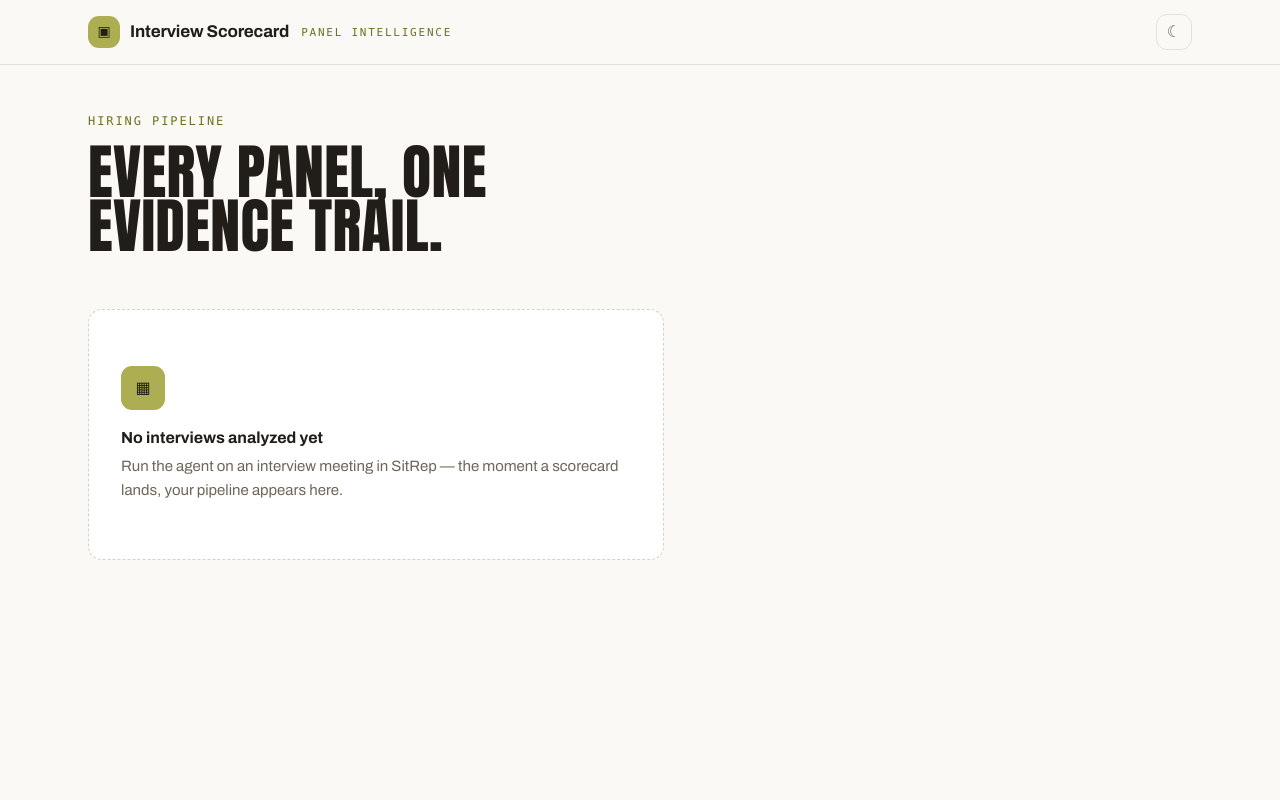
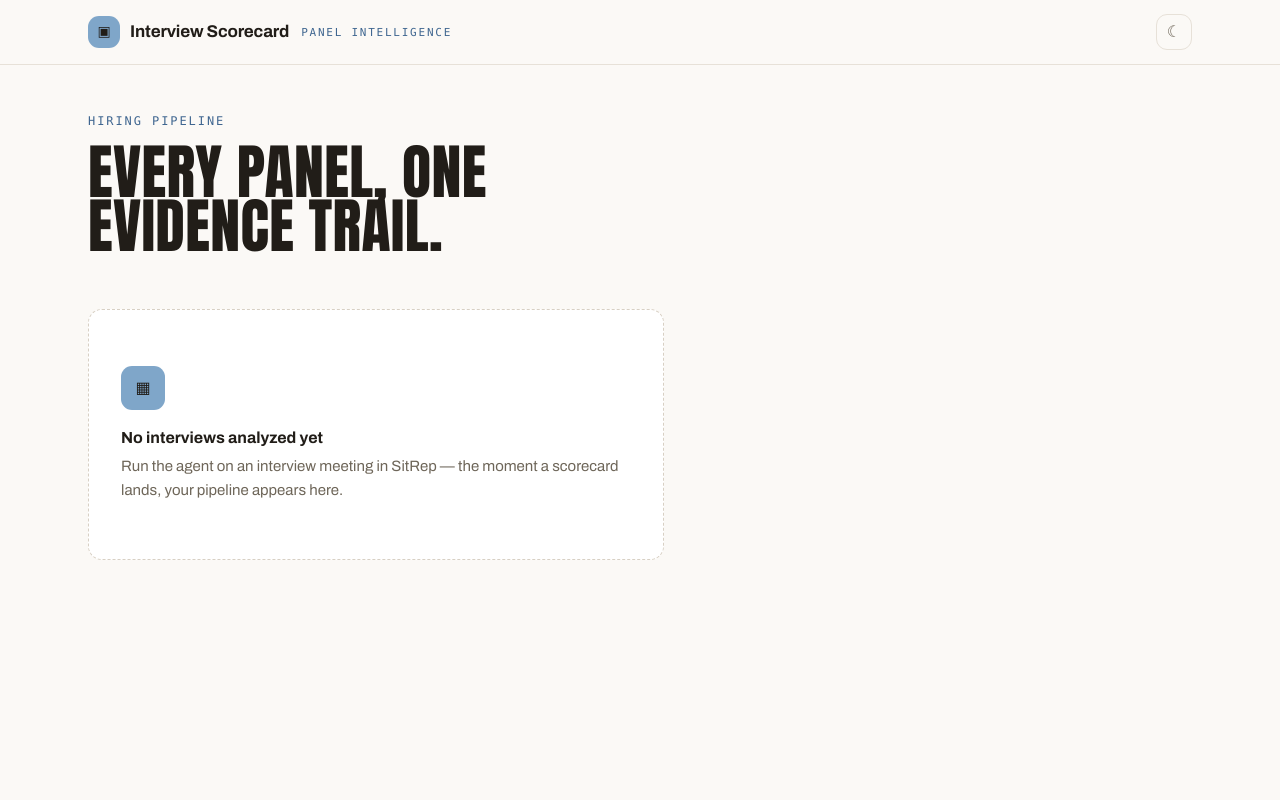
Before and after one commit to ruhan-wankhede/sitrep-hackathon, a FastAPI app: template app/web/templates/home.html in a window 1280 px wide. Run offline with FastAPI, Linux system fonts and the light colour scheme; the template is opened without the code that fills it, so the values that code supplies are empty; some libraries are stand-ins or nearby versions.

Commit message:
style: switch accent to slate blue (#7FA6C9) per final design system

```diff
--- a/app/web/templates/base.html
+++ b/app/web/templates/base.html
@@ -58,7 +58,7 @@
       --paper:#FBF9F6; --surface:#FFFFFF; --surface-2:#FCFBF9; --panel:#F5F1EA; --track:#EFE9E0;
       --line:#E7E1D8; --line-2:#D8D0C4; --line-soft:#EEE8DE;
       --fg:#211D18; --fg2:#3B362E; --fg-soft:#6E6659; --fg-mute:#8A8175; --fg-faint:#A39A8C;
-      --accent:#ADAE52; --accent-text:#6F7020; --accent-hover:#9C9D45; --accent-wash:#EDEDD6; --accent-deep:#6F7020;
+      --accent:#7FA6C9; --accent-text:#3F6690; --accent-hover:#6E97BD; --accent-wash:#E3ECF3; --accent-deep:#3F6690;
       --warn:#E8912A; --warn-text:#8A5A12; --warn-wash:#FBEBD3;
       --danger:#C67E64; --danger-text:#7C4230; --danger-wash:#F5E4DC;
       --shadow-card:0 8px 24px rgba(33,29,24,.05);
@@ -69,7 +69,7 @@
       --paper:#16130D; --surface:#211E17; --surface-2:#2A251B; --panel:#2F291D; --track:#332E22;
       --line:#3A3427; --line-2:#494232; --line-soft:#332E22;
       --fg:#F3EFE8; --fg2:#D9D3C8; --fg-soft:#B0A899; --fg-mute:#948B7C; --fg-faint:#7E7669;
-      --accent:#ADAE52; --accent-text:#C6C86E; --accent-hover:#BFC066; --accent-wash:#2C2B16; --accent-deep:#C6C86E;
+      --accent:#7FA6C9; --accent-text:#9FC1DE; --accent-hover:#8FB4D6; --accent-wash:#1A2733; --accent-deep:#9FC1DE;
       --warn:#E8912A; --warn-text:#E8A94E; --warn-wash:#33280F;
       --danger:#C67E64; --danger-text:#DBA089; --danger-wash:#3A251C;
       --shadow-card:0 8px 24px rgba(0,0,0,.4);
```
